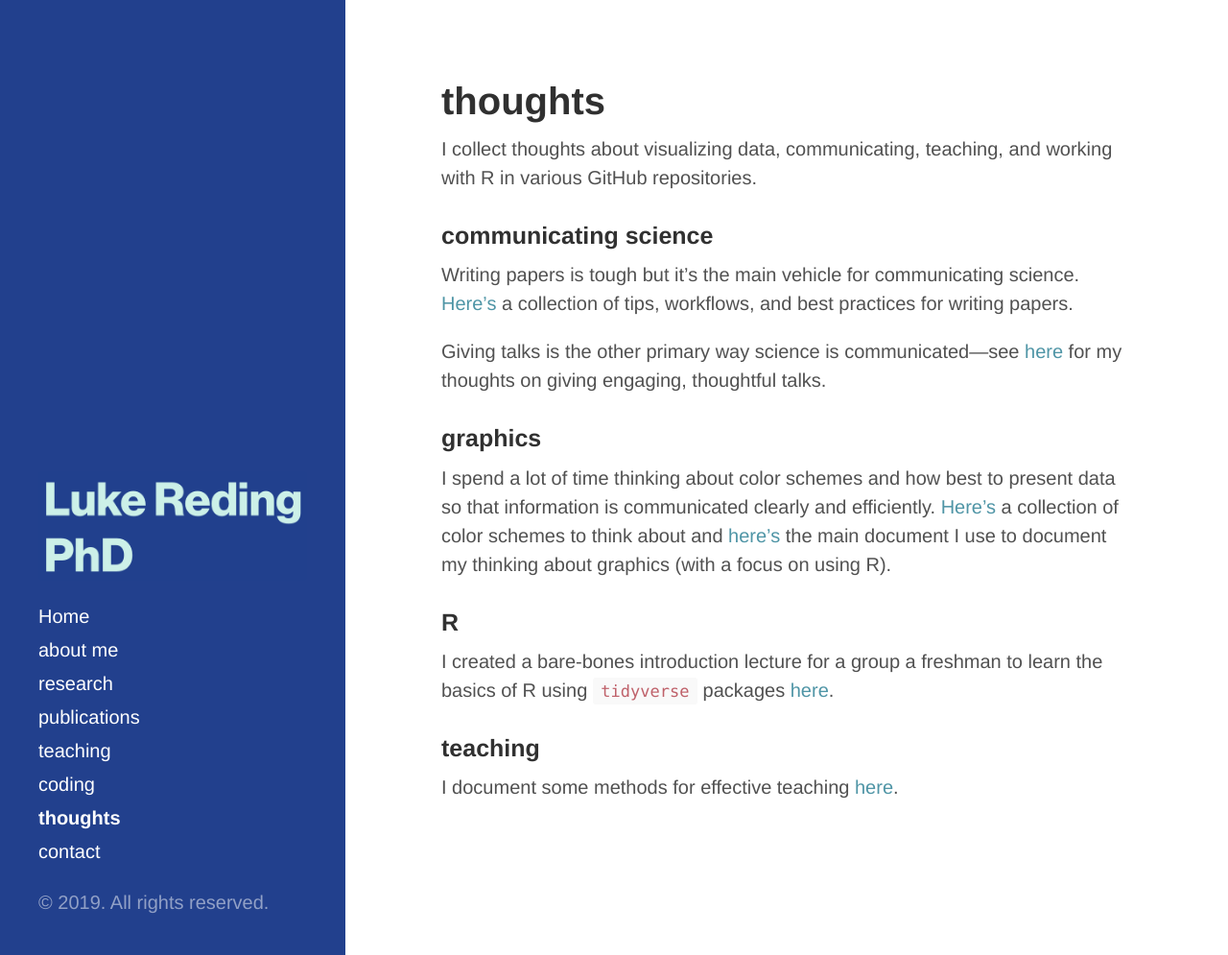
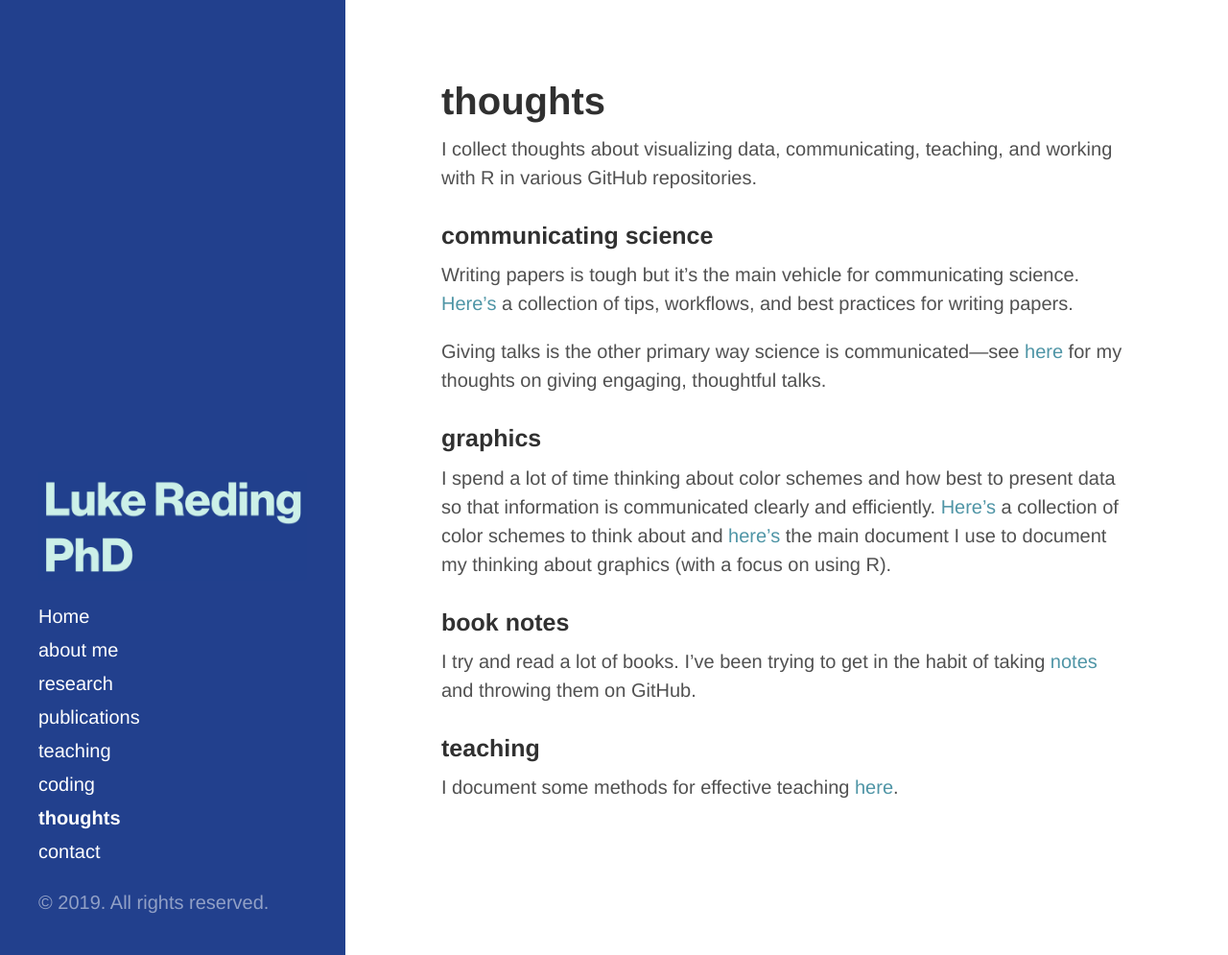
Before and after one commit to lukereding/lukereding.github.io, a Jekyll site: the page built from 2000-01-07-thoughts.MARKUP.md, in a window 1280 px wide and 995 px high. Shown: the whole window at 96% size. Built offline with Jekyll 4.4.1, drawn with Linux system fonts in a browser that asks for light colours.

Commit message:
Add book notes

```diff
--- a/2000-01-07-thoughts.MARKUP.md
+++ b/2000-01-07-thoughts.MARKUP.md
@@ -13,8 +13,9 @@
 ### graphics
 I spend a lot of time thinking about color schemes and how best to present data so that information is communicated clearly and efficiently. [Here’s](https://github.com/lukereding/thoughts_on_graphics/blob/master/color_palettes.nb.html?raw=true) a collection of color schemes to think about and [here’s](https://github.com/lukereding/thoughts_on_graphics/blob/master/thoughts_on_graphs_and_graphics.md) the main document I use to document my thinking about graphics (with a focus on using R).
 
-### R
-I created a bare-bones introduction lecture for a group a freshman to learn the basics of R using `tidyverse` packages [here](https://github.com/lukereding/intro_to_r).
+### book notes
+
+I try and read a lot of books. I've been trying to get in the habit of taking [notes](https://github.com/lukereding/book_notes) and throwing them on GitHub.
 
 ### teaching
 I document some methods for effective teaching [here](https://github.com/lukereding/teaching/blob/master/best_practices.md).
```
